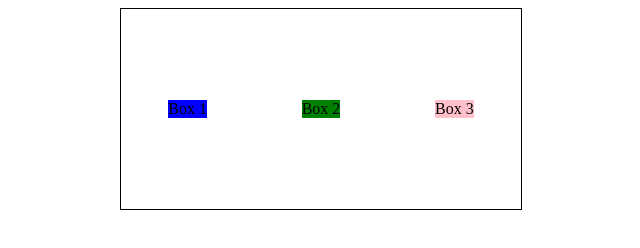
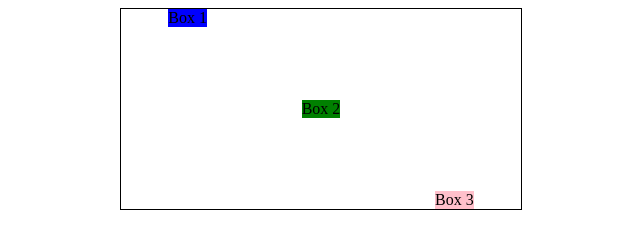
Before and after one commit to ghabrielv/learning-flexbox, a plain HTML site: page index.html in a window 1280 px wide. Shown: the whole page, without its empty margins (319-959 px from the left). Drawn offline with Linux system fonts and the light colour scheme.

Commit message:
Align child elements individually on the secondary axis with align-self

```diff
--- a/index.html
+++ b/index.html
@@ -17,13 +17,15 @@
 			align-items: center;
 		}
 		.box1 {
-			background: blue
+			background: blue;
+			align-self: flex-start;
 		}
 		.box2 {
 			background: green;
 		}
 		.box3 {
 			background: pink;
+			align-self: flex-end;
 		}
 	</style>
 </head>
```
Also changed, not shown: 1 other file.
